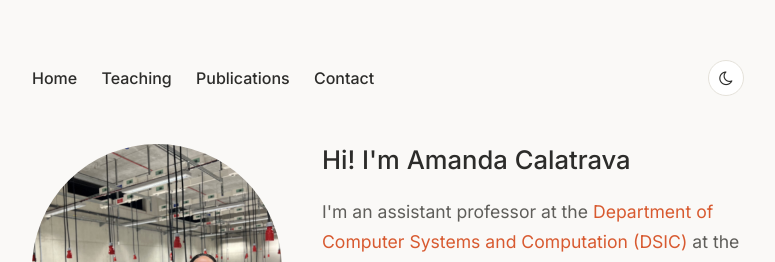
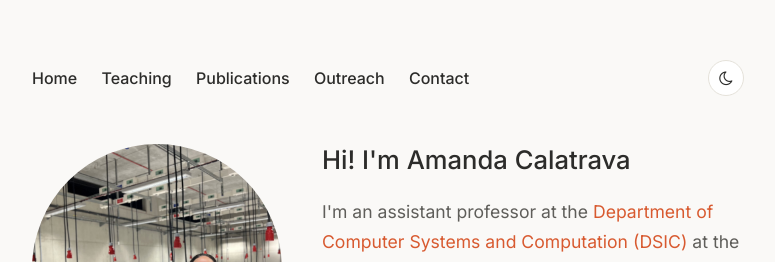
Before and after one commit to amcaar/amcaar.github.io, a Jekyll site: the page built from index.html, in a window 1280 px wide. Shown: the top 262 px of the page, without its empty margins (252-1027 px from the left). Built offline with Jekyll 4.4.1, drawn with Linux system fonts in a browser that asks for light colours; a style sheet for code colours, icons or effects is not loaded.

Commit message:
Change language attribute from 'es' to 'en' and add outreach page to the navegation

```diff
--- a/_layouts/default.html
+++ b/_layouts/default.html
@@ -1,5 +1,5 @@
 <!DOCTYPE html>
-<html lang="es" data-theme="light">
+<html lang="en" data-theme="light">
 	<head>
 		<meta charset="utf-8">
 		<meta name="viewport" content="width=device-width, initial-scale=1">
@@ -38,8 +38,8 @@
 				<li><a href="/">Home</a></li>
 				<li><a href="/teaching">Teaching</a></li>
 				<li><a href="/cv">Publications</a></li>
+				<li><a href="/outreach">Outreach</a></li>
 				<li><a href="/contact">Contact</a></li>
-				<!--<li><a href="/blog">Blog</a></li>-->
 			</ul>
 			<button id="theme-toggle" type="button" aria-label="Cambiar entre modo claro y oscuro">
 				<i class="fa fa-moon-o" aria-hidden="true"></i>
```
